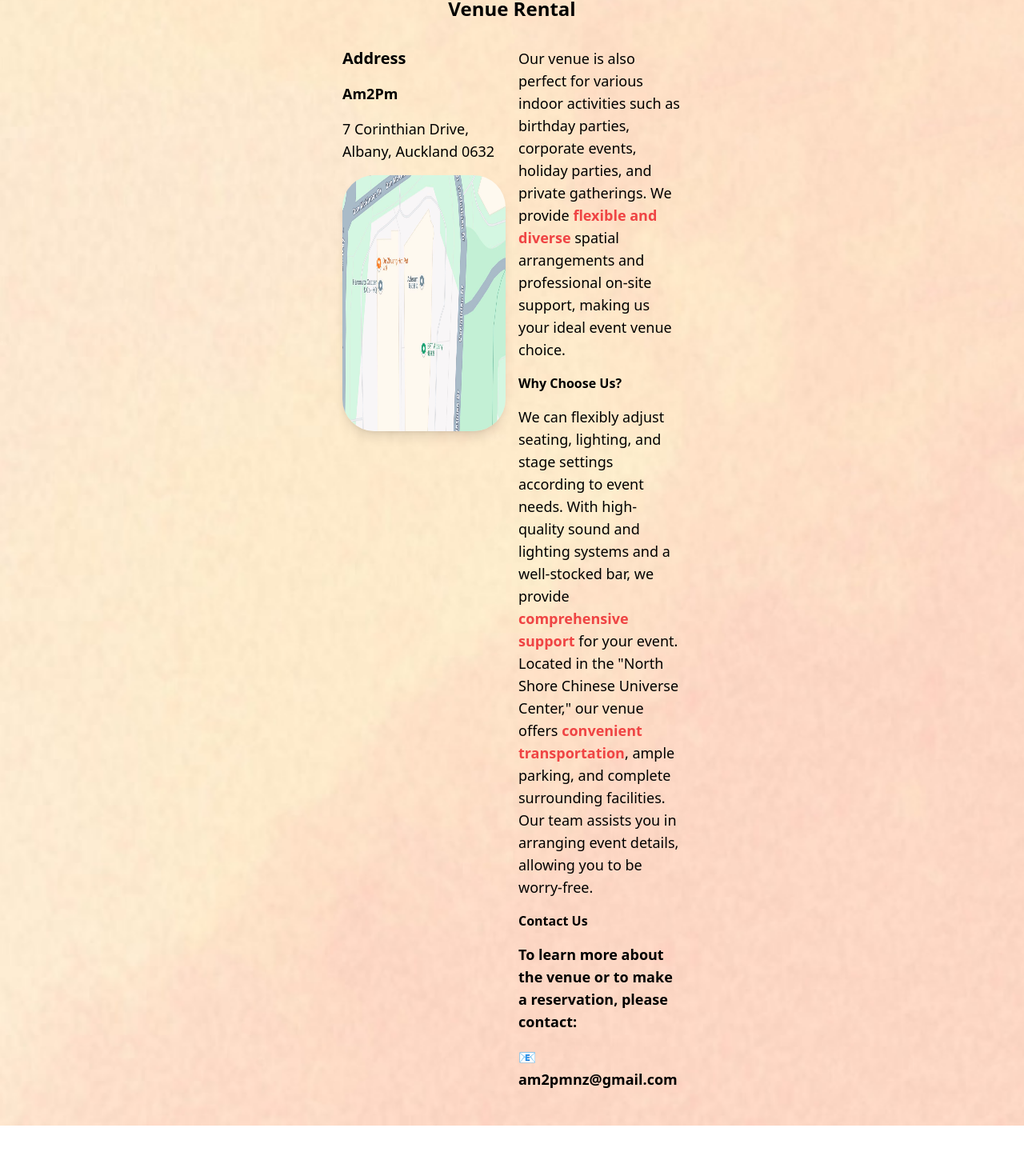
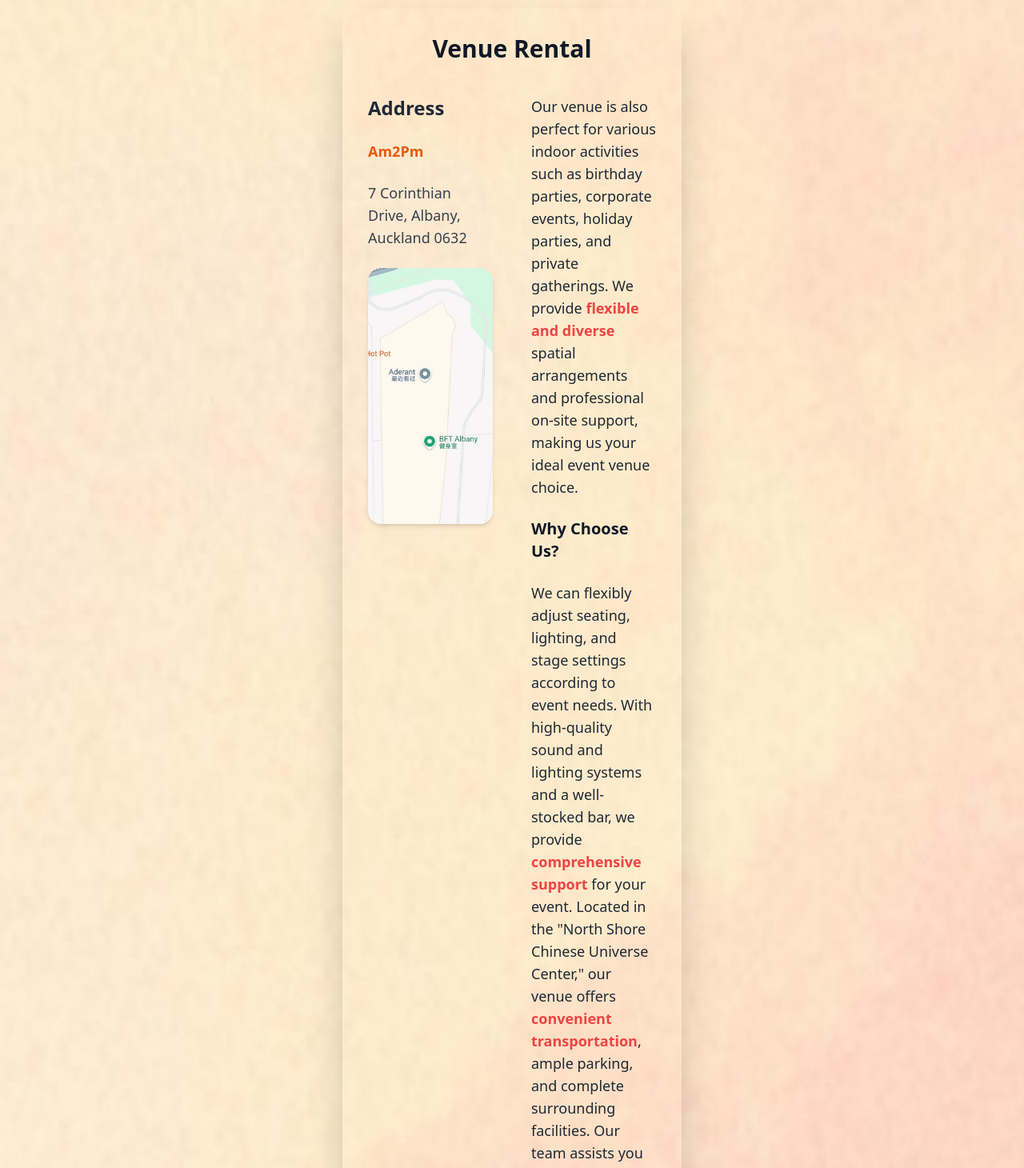
Before and after one commit to 0wenshi/youshow, a React (Vite) app in the folder frontend/: page /rental in a window 1280 px wide. Shown: the part 129-1589 px from the top of the page at 80% size. Before the commit the page ends 1536 px from the top, so only its background shows below. Built offline with nearby package versions, Linux system fonts and the light colour scheme; a small style sheet from the web is missing.

Commit message:
Adjusted layout of many webpages

```diff
--- a/frontend/src/views/Guidelines/Guidelines.jsx
+++ b/frontend/src/views/Guidelines/Guidelines.jsx
@@ -1,5 +1,4 @@
 import React from 'react';
-import SearchBox from '../CommonComponents/SearchBox';
 import NavBar from '../CommonComponents/NavBar';
 import PerformanceNotice from './components/PerformanceNotice';
 
@@ -14,9 +13,6 @@ function Guidelines() {
           <PerformanceNotice />
         </div>
       </div>
-      {/* <div className="fixed bottom-10 right-10">
-        <SearchBox />
-      </div> */}
     </div>
   );
 }
--- a/frontend/src/views/Guidelines/components/PerformanceNotice.jsx
+++ b/frontend/src/views/Guidelines/components/PerformanceNotice.jsx
@@ -8,29 +8,32 @@ function PerformanceNotice() {
   const remarks = t('performanceNotice.remarks', { returnObjects: true });
 
   return (
-    <div className="p-6">
-      <div className="max-w-6xl mx-auto rounded-lg p-8">
-        <h1 className="text-center text-2xl font-bold mb-4 text-black">
+    <div className="py-10 px-4">
+      <div className="max-w-5xl mx-auto rounded-lg p-6 shadow-2xl">
+        {/* Title Section */}
+        <h1 className="text-center text-4xl font-extrabold mb-6 text-gray-900">
           {t('performanceNotice.title')}
         </h1>
-        <p className="text-center text-lg font-bold mb-6 text-black">
+        <p className="text-center text-lg font-medium mb-8 text-gray-700">
           {t('performanceNotice.subtitle')}
         </p>
-        <div className="grid grid-cols-1 md:grid-cols-2 gap-6 mb-6">
+
+        {/* Rules Section */}
+        <div className="grid grid-cols-1 md:grid-cols-2 lg:grid-cols-3 gap-8 mb-10">
           {rules.map((rule, index) => (
             <div
               key={index}
-              className="flex flex-col md:flex-row items-center space-y-4 md:space-y-0 md:space-x-4"
+              className="flex flex-col items-center text-center space-y-4"
             >
               <img
                 src={rule.image}
                 alt={rule.alt}
-                className="w-32 h-32 md:w-48 md:h-48"
+                className="w-24 h-24 md:w-36 md:h-36 lg:w-48 lg:h-48 rounded-full object-cover shadow"
               />
-              <p className="font-bold text-black text-lg text-center md:text-left">
+              <p className="font-medium text-gray-800 text-lg">
                 <Trans
                   components={{
-                    span: <span className="text-red-500 font-bold" />,
+                    span: <span className="text-red-500 font-semibold" />,
                   }}
                 >
                   {rule.text}
@@ -39,12 +42,17 @@ function PerformanceNotice() {
             </div>
           ))}
         </div>
-        <div className="text-center space-y-4">
+
+        {/* Remarks Section */}
+        <div className="space-y-6">
           {remarks.map((remark, index) => (
-            <p key={index} className="text-black text-lg font-bold">
+            <p
+              key={index}
+              className="text-center text-gray-800 text-lg font-semibold"
+            >
               <Trans
                 components={{
-                  span: <span className="text-red-500 font-bold" />,
+                  span: <span className="text-red-500 font-semibold" />,
                 }}
               >
                 {remark}
--- a/frontend/src/views/Rental/Rental.jsx
+++ b/frontend/src/views/Rental/Rental.jsx
@@ -1,5 +1,4 @@
 import React from 'react';
-import SearchBox from '../CommonComponents/SearchBox';
 import NavBar from '../CommonComponents/NavBar';
 import RentalDetail from './components/RentalDetail';
 
@@ -14,9 +13,6 @@ function Rental() {
           <RentalDetail />
         </div>
       </div>
-      {/* <div className="fixed bottom-10 right-10">
-        <SearchBox />
-      </div> */}
     </div>
   );
 }
--- a/frontend/src/views/Rental/components/RentalDetail.jsx
+++ b/frontend/src/views/Rental/components/RentalDetail.jsx
@@ -8,37 +8,46 @@ function RentalDetail() {
   const whyUs = t('rentalDetail.whyUs', { returnObjects: true });
 
   return (
-    <div className="font-sans text-black p-6">
-      <div className="text-center font-bold text-2xl mb-8">
+    <div className="py-10 px-6">
+      <div className="max-w-6xl mx-auto rounded-lg p-8 shadow-2xl">
+        {/* Title */}
+        <div className="text-center text-3xl font-extrabold mb-10 text-gray-900">
           {t('rentalDetail.title')}
         </div>
-      <div className="grid grid-cols-1 md:grid-cols-2 gap-4">
-        <div className="space-y-4">
-          <div className="text-xl font-semibold">
+
+        {/* Content Section */}
+        <div className="grid grid-cols-1 lg:grid-cols-2 gap-12">
+          {/* Address Section */}
+          <div className="space-y-6">
+            <div className="text-2xl font-semibold text-gray-800">
               {t('rentalDetail.address.title')}
             </div>
-          <div className="font-bold text-lg">
+            <div className="text-lg font-bold text-orange-600">
               {t('rentalDetail.address.name')}
             </div>
-          <div className="text-lg">{t('rentalDetail.address.location')}</div>
+            <div className="text-lg text-gray-700">
+              {t('rentalDetail.address.location')}
+            </div>
             <img
               src="/images/address.jpg"
               alt="Address"
-            className="w-full md:w-100 h-80 rounded-[40px] shadow-lg"
+              className="w-full h-80 object-cover rounded-2xl shadow-md"
             />
           </div>
-        <div className="space-y-4 text-lg">
-          <p>
+
+          {/* Details Section */}
+          <div className="space-y-6 text-lg text-gray-800">
+            <div>
               <Trans
                 components={{ span: <span className="font-bold text-red-500" /> }}
               >
                 {details}
               </Trans>
-          </p>
-          <div className="text-base font-bold">
+            </div>
+            <div className="text-xl font-bold text-gray-900">
               {t('rentalDetail.whyUsTitle')}
             </div>
-          <p>
+            <div>
               <Trans
                 components={{
                   span: <span className="font-semibold text-red-500" />,
@@ -46,12 +55,15 @@ function RentalDetail() {
               >
                 {whyUs}
               </Trans>
-          </p>
-          <div className="text-base font-bold">
+            </div>
+            <div className="text-xl font-bold text-gray-900">
               {t('rentalDetail.contact.title')}
             </div>
-          <p className="font-semibold">{t('rentalDetail.contact.info')}</p>
-          <p className="font-semibold">📧 am2pmnz@gmail.com</p>
+            <div className="font-semibold">
+              {t('rentalDetail.contact.info')}
+            </div>
+            <div className="font-semibold text-gray-700">📧 am2pmnz@gmail.com</div>
+          </div>
         </div>
       </div>
     </div>
--- a/frontend/src/views/TalkShow/TalkShow.jsx
+++ b/frontend/src/views/TalkShow/TalkShow.jsx
@@ -1,5 +1,5 @@
 import React from 'react';
-import SearchBox from '../CommonComponents/SearchBox';
+
 import NavBar from '../CommonComponents/NavBar';
 import Introduction from './components/Introduction';
 
@@ -14,9 +14,6 @@ function TalkShow() {
           <Introduction />
         </div>
       </div>
-      {/* <div className="fixed bottom-10 right-10">
-        <SearchBox />
-      </div> */}
     </div>
   );
 }
--- a/frontend/src/views/TalkShow/components/Introduction.jsx
+++ b/frontend/src/views/TalkShow/components/Introduction.jsx
@@ -6,7 +6,7 @@ function Introduction() {
 
   return (
     <div id="root">
-      <div className="bg-transparent p-7 font-sans flex flex-col lg:flex-row items-center lg:justify-between lg:gap-x-60">
+      <div className="bg-transparent p-7 font-sans flex flex-col lg:flex-row items-center lg:justify-between lg:gap-x-60 shadow-2xl">
         {/* Left-hand content */}
         <div className="lg:w-2/5 space-y-4 flex flex-col items-center my-5">
           <div>
```
Also changed, not shown: 4 other files (tests, documents, lock files or other folders). Lines whose indentation alone changed are shown as unchanged.
